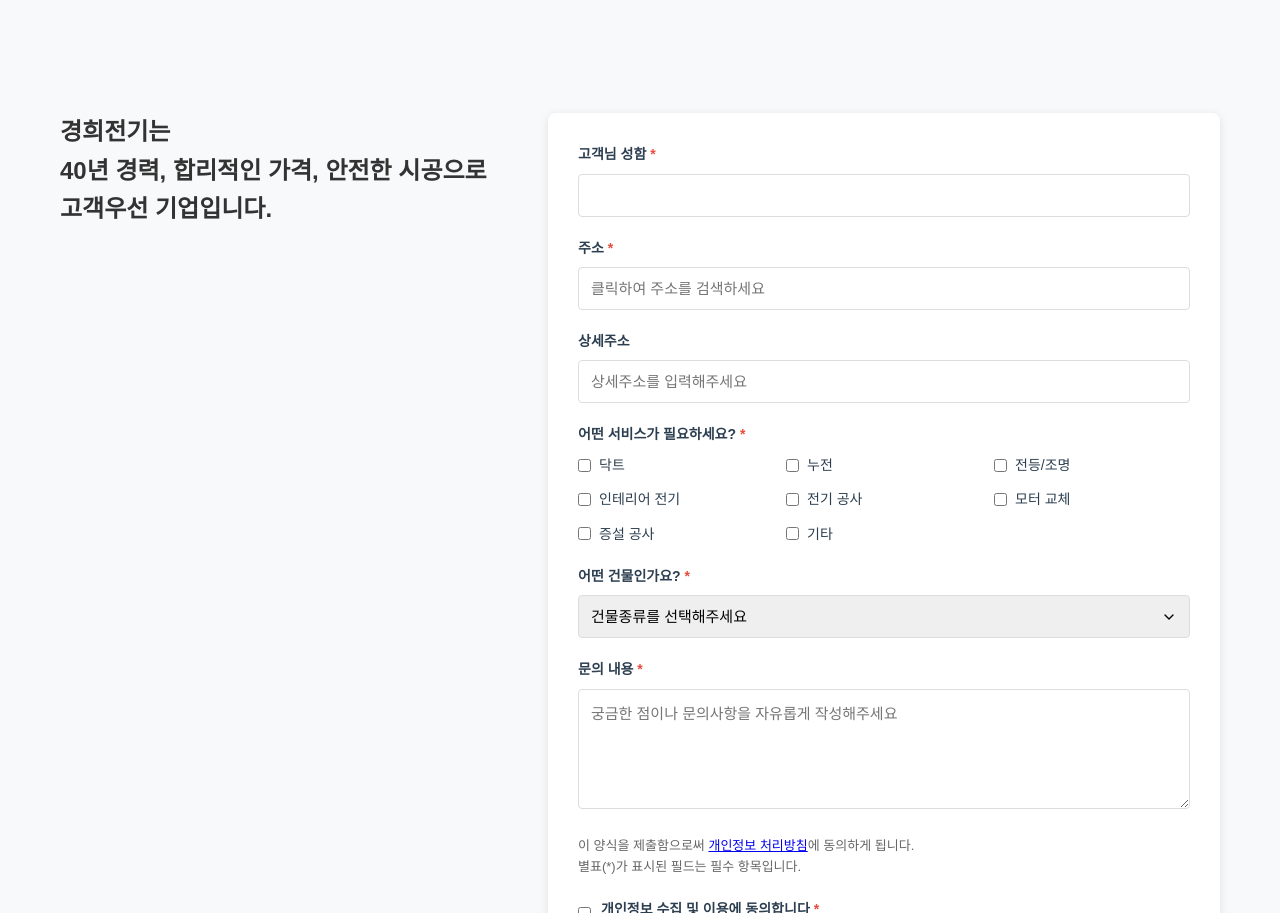
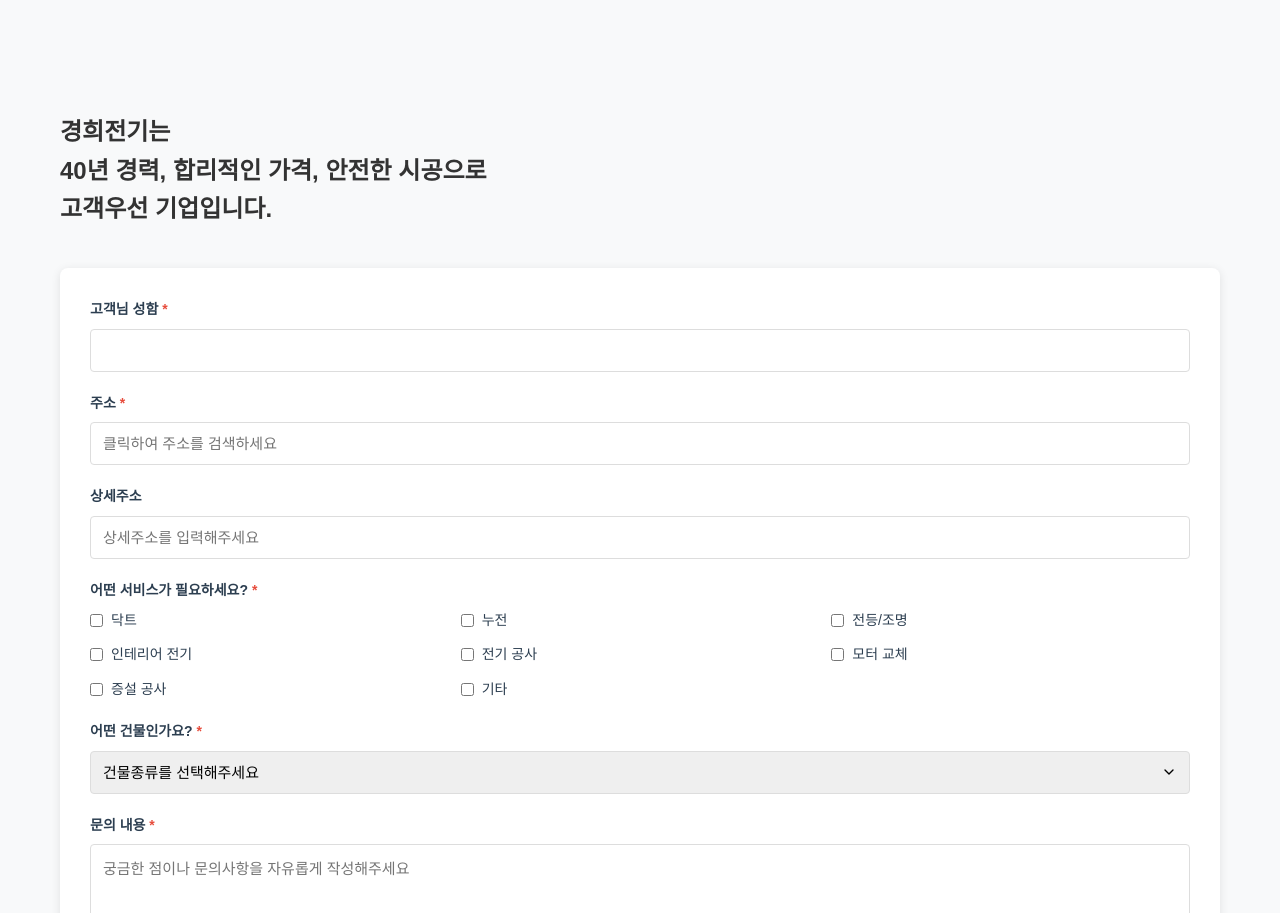
Before and after one commit to Gooominseok/KH_Elec, a plain HTML site: page index.html in a window 1280 px wide. Shown: the part 3555-4468 px from the top of the page. Drawn offline with Linux system fonts and the light colour scheme.

Commit message:
ask 페이지 커밋
ask 페이지 커밋

```diff
--- a/css/ask.css
+++ b/css/ask.css
@@ -235,6 +235,10 @@ select {
     padding-right: 40px !important;
 }
 
+.right-content_head {
+    margin-bottom: 40px;
+}
+
 /* IE 10+ 화살표 제거 */
 select::-ms-expand {
     display: none;
--- a/index.html
+++ b/index.html
@@ -439,8 +439,8 @@
     <section class="page-section" id="footer">
         <div class="container">
             <div class="content-wrapper">
-                <div class="left-content">
-                    <!-- <header>
+                <!-- <div class="left-content">
+                    <header>
                         <h1>문의하기</h1>
                     </header>
 
@@ -449,24 +449,16 @@
                         정보 기재 및 체크하시고 문의하기 해주시면 빠르게 확인하여<br>
                         담당자를 통해서 더욱 원활한 상담해드리겠습니다.<br>
                         카카오톡 실시간 상담 가능합니다! 카카오톡 버튼을 클릭해주세요.
-                    </div> -->
+                    </div>
 
-                    <!-- <div class="operating-hours">
+                    <div class="operating-hours">
                         <h3>운영시간</h3>
                         <p>전화상담 - 07:00~24:00</p>
                         <p>카카오톡상담 - 07:00~24:00 (연중무휴)</p>
                         <p>홈페이지 문의하기 - 24시간 (연중무휴)</p>
-                    </div> -->
+                    </div>
 
-                    <header>
-                        <h2>
-                            경희전기는<br>
-                            40년 경력, 합리적인 가격, 안전한 시공으로<br>
-                            고객우선 기업입니다.
-                        </h2>
-                    </header>
-
-                    <!-- <div class="contact-buttons">
+                    <div class="contact-buttons">
                         <a href="tel:010-2118-9678" class="phone-button">
                             <svg xmlns="http://www.w3.org/2000/svg" width="16" height="16" fill="currentColor" viewBox="0 0 16 16">
                                 <path d="M3.654 1.328a.678.678 0 0 0-1.015-.063L1.605 2.3c-.483.484-.661 1.169-.45 1.77a17.568 17.568 0 0 0 4.168 6.608 17.569 17.569 0 0 0 6.608 4.168c.601.211 1.286.033 1.77-.45l1.034-1.034a.678.678 0 0 0-.063-1.015l-2.307-1.794a.678.678 0 0 0-.58-.122l-2.19.547a1.745 1.745 0 0 1-1.657-.459L5.482 8.062a1.745 1.745 0 0 1-.46-1.657l.548-2.19a.678.678 0 0 0-.122-.58L3.654 1.328zM1.884.511a1.745 1.745 0 0 1 2.612.163L6.29 2.98c.329.423.445.974.315 1.494l-.547 2.19a.678.678 0 0 0 .178.643l2.457 2.457a.678.678 0 0 0 .644.178l2.189-.547a1.745 1.745 0 0 1 1.494.315l2.306 1.794c.829.645.905 1.87.163 2.611l-1.034 1.034c-.74.74-1.846 1.065-2.877.702a18.634 18.634 0 0 1-7.01-4.42 18.634 18.634 0 0 1-4.42-7.009c-.362-1.03-.037-2.137.703-2.877L1.885.511z"/>
@@ -479,10 +471,17 @@
                             </svg>
                             카카오톡 상담
                         </a>
-                    </div> -->
-                </div>
+                    </div>
+                </div> -->
 
                 <div class="right-content">
+                    <div class="right-content_head">
+                        <h2>
+                            경희전기는<br>
+                            40년 경력, 합리적인 가격, 안전한 시공으로<br>
+                            고객우선 기업입니다.
+                        </h2>
+                    </div>
                     <div class="form-container">
                         <form id="inquiryForm" autocomplete="off">
                             <div class="form-group" id="nameField">
```
